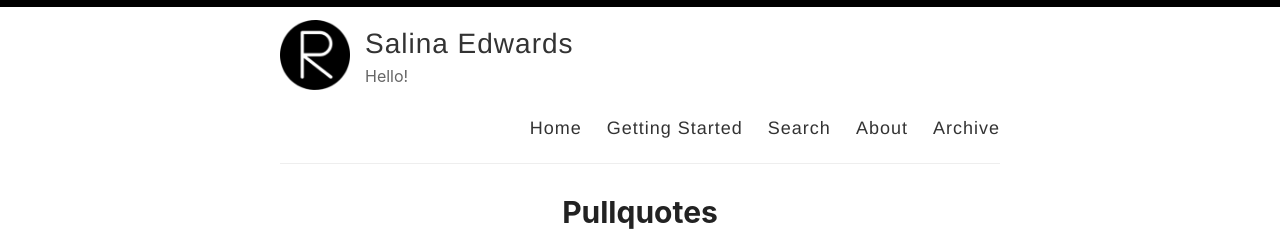
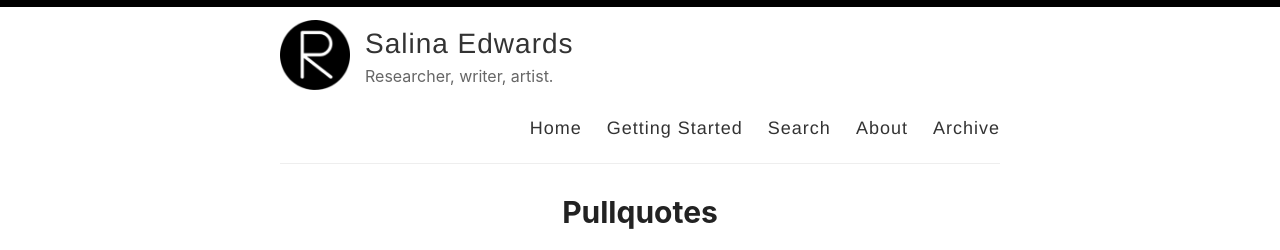
Before and after one commit to salinaedwards/salinaedwards.github.io, a Jekyll site: the page built from index.html, in a window 1280 px wide and 900 px high. Shown: the top 250 px of the window. Built offline with Jekyll 4.4.1, drawn with Linux system fonts in a browser that asks for light colours; the list of posts is cut into pages by our own code.

Commit message:
Update _config.yml

```diff
--- a/_config.yml
+++ b/_config.yml
@@ -6,7 +6,7 @@
 name: Salina Edwards
 
 # Short bio or description (displayed in the header)
-description: Hello!
+description: Researcher, writer, artist.
 
 # URL of your avatar or profile pic (you could use your GitHub profile pic)
 avatar: /images/reverie.png
```
